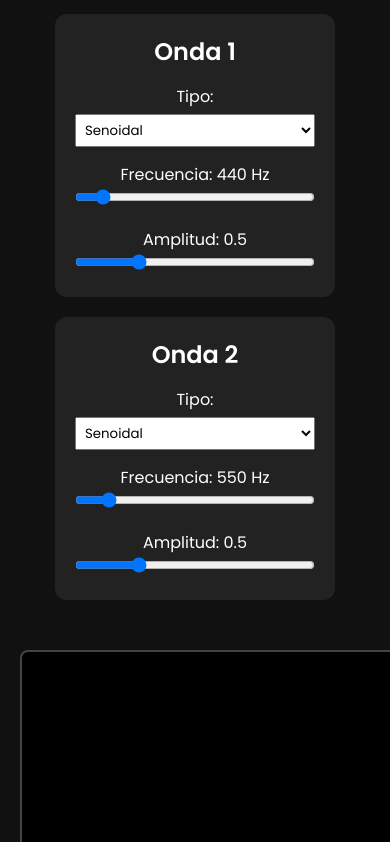
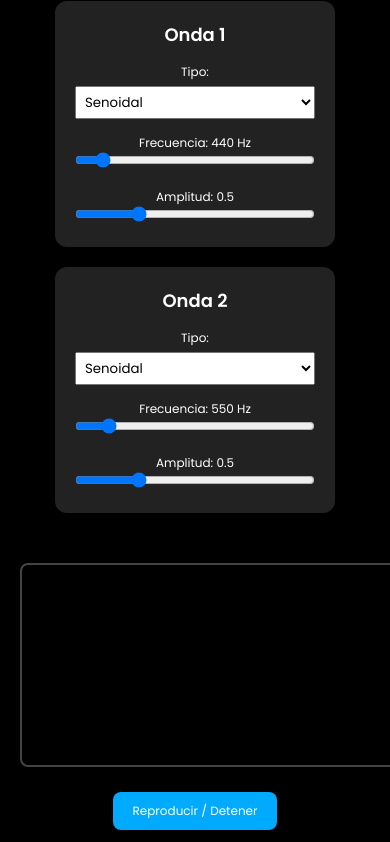
Before and after one commit to DavidQuinatoa98/Sintesis-de-ondas, a plain HTML site: page docs/aditiva.html in a window 390 px wide. Shown: the part 74-916 px from the top of the page. Drawn offline with Linux system fonts and the light colour scheme.

Commit message:
Sintetizador

```diff
--- a/docs/aditiva.css
+++ b/docs/aditiva.css
@@ -51,3 +51,15 @@ body {
     border: 2px solid #444;
     border-radius: 8px;
   }
+@media (max-width: 768px) {
+  body {
+    font-size: 14px;
+    background-color: black;
+  }
+}
+@media (max-width: 480px) {
+  body {
+    font-size: 12px;
+    background-color: black;
+  }
+}
--- a/docs/styles.css
+++ b/docs/styles.css
@@ -52,7 +52,18 @@ body {
     font-size: 1em;
     color: #dddddd;
   }
-
+@media (max-width: 768px) {
+  body {
+    font-size: 14px;
+    background-color: lightgreen;
+  }
+}
+@media (max-width: 480px) {
+  body {
+    font-size: 12px;
+    background-color: lightcoral;
+  }
+}
   footer {
     margin-top: auto;
     padding: 20px;
--- a/docs/sustractiva.css
+++ b/docs/sustractiva.css
@@ -51,3 +51,15 @@ body {
     border: 2px solid #444;
     border-radius: 8px;
   }
+@media (max-width: 768px) {
+  body {
+    font-size: 14px;
+    background-color: black;
+  }
+}
+@media (max-width: 480px) {
+  body {
+    font-size: 12px;
+    background-color: black;
+  }
+}
--- a/docs/teclado.css
+++ b/docs/teclado.css
@@ -155,3 +155,15 @@ header input {
     width: 50px;
   }
 }
+@media (max-width: 768px) {
+  body {
+    font-size: 14px;
+    background-color: black;
+  }
+}
+@media (max-width: 480px) {
+  body {
+    font-size: 12px;
+    background-color: black;
+  }
+}
```
